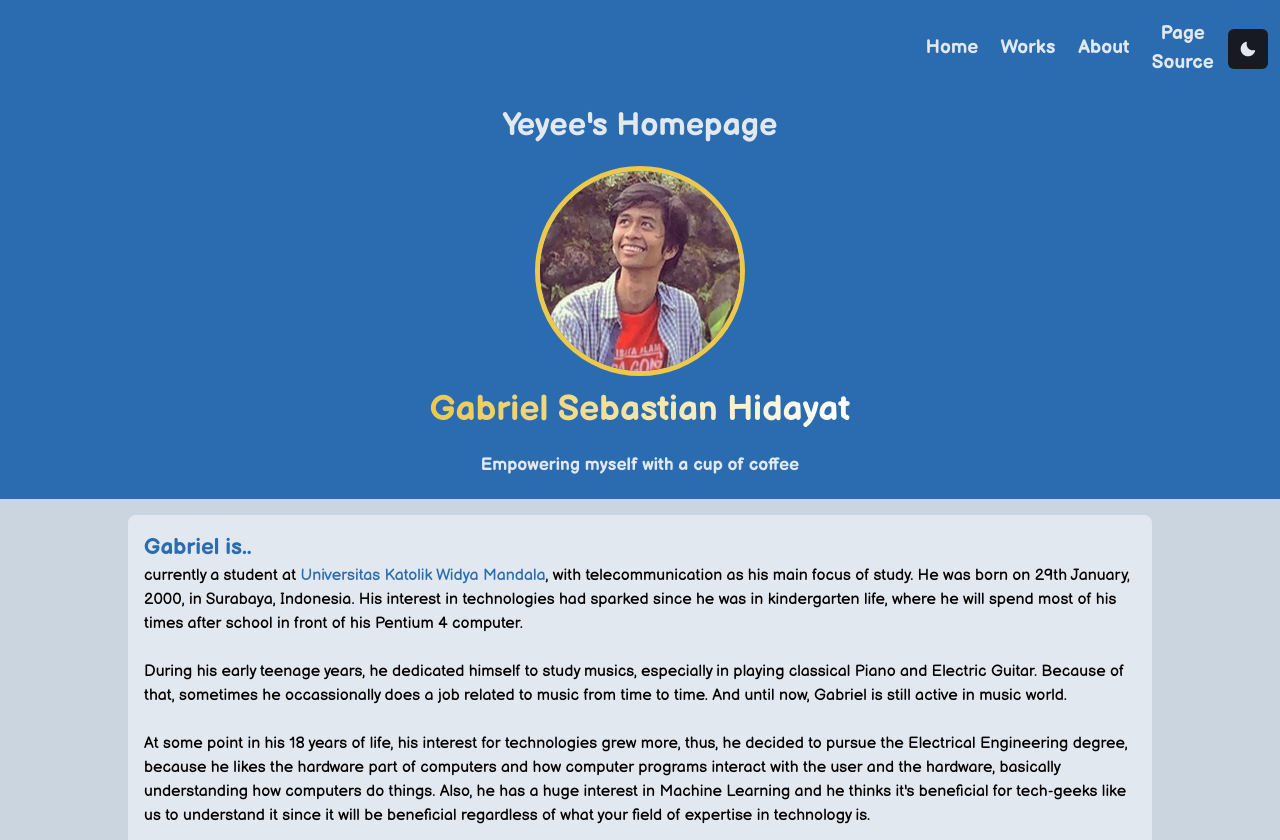
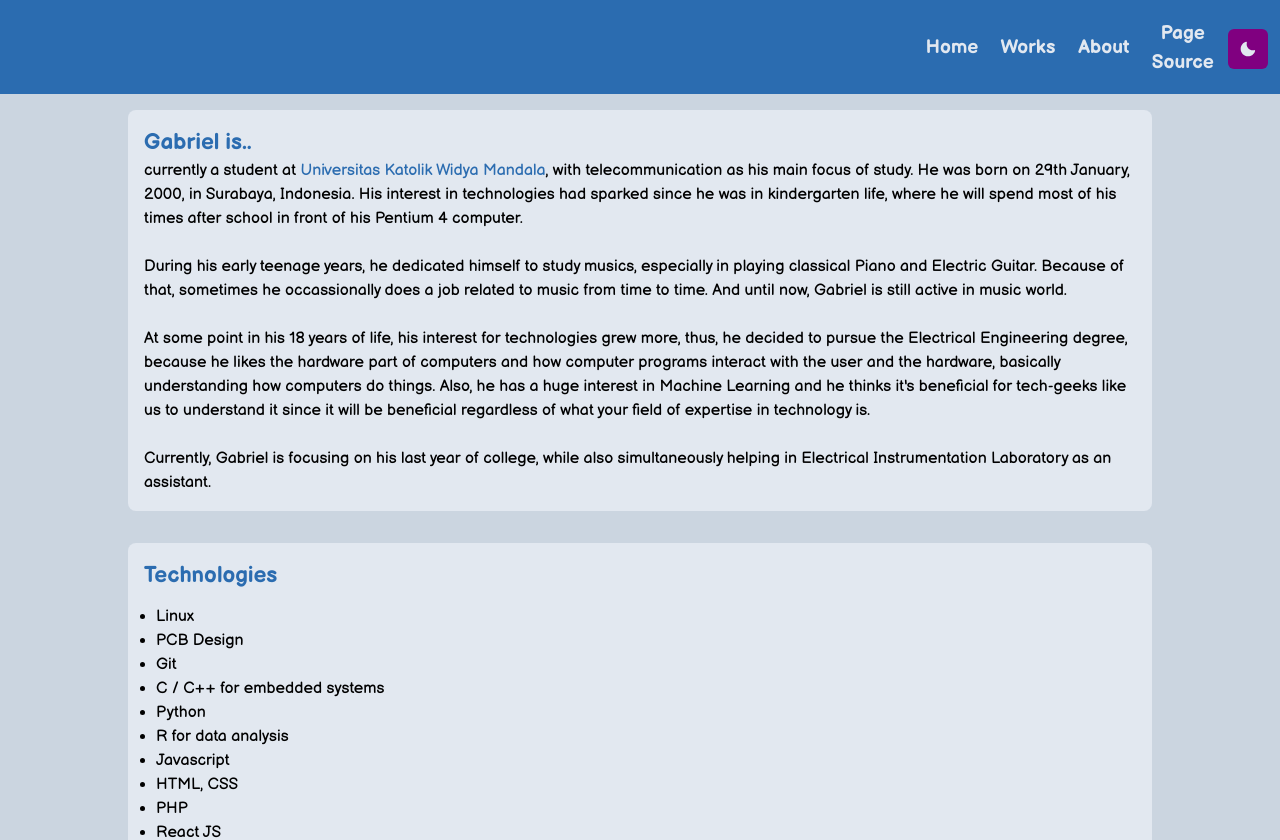
Before and after one commit to yeyee2901/my-website, a React (Create React App) app: page /about in a window 1280 px wide. Shown: the top 840 px of the page. Built offline with nearby package versions, Linux system fonts and the light colour scheme.

Commit message:
FINALIZING: theme toggle support

```diff
--- a/src/colors.jsx
+++ b/src/colors.jsx
@@ -16,8 +16,8 @@ const my_colors = {
     bg3: 'white',
     active: 'blue.500'
   },
-  yellow: "yellow.400",
-  purple: "purple"
+  yellow: 'yellow.400',
+  purple: 'purple'
 }
 
 export default my_colors
--- a/src/components/navbar.jsx
+++ b/src/components/navbar.jsx
@@ -23,10 +23,6 @@ import {
 const LinkItem = ({ children, href, ...props }) => {
   // Theming
   const { link_active_bg, link_active_fg, link_inactive_fg } = props
-
-  useEffect(() => {
-    console.log('navbars remounted')
-  }, [])
 
   const is_active = useLocation().pathname === href
   const bg = is_active ? link_active_bg : 'none'
@@ -55,8 +51,6 @@ const LinkItem = ({ children, href, ...props }) => {
 const Navbar = () => {
   const fg = useColorModeValue(MyColors.dark.fg, MyColors.dark.fg)
   const bg0 = useColorModeValue(MyColors.light.bg0, MyColors.dark.bg0)
-  const bg1 = useColorModeValue(MyColors.light.bg1, MyColors.dark.bg1)
-  const bg2 = useColorModeValue(MyColors.light.bg2, MyColors.dark.bg2)
 
   const link_active_bg = useColorModeValue(
     MyColors.yellow,
--- a/src/components/theme-toggle-btn.jsx
+++ b/src/components/theme-toggle-btn.jsx
@@ -1,12 +1,12 @@
-import { Box, Button, useColorModeValue, useColorMode } from '@chakra-ui/react'
+import { Button, useColorModeValue, useColorMode } from '@chakra-ui/react'
 import { SunIcon, MoonIcon } from '@chakra-ui/icons'
 import MyColors from '../colors'
 
 const ThemeToggleButton = ({ children, ...props }) => {
-  const { colorMode, toggleColorMode } = useColorMode()
+  const { toggleColorMode } = useColorMode()
 
   const icon = useColorModeValue(<MoonIcon />, <SunIcon />)
-  const bg = useColorModeValue(MyColors.dark.bg0, MyColors.yellow)
+  const bg = useColorModeValue(MyColors.purple, MyColors.yellow)
   const fg = useColorModeValue(MyColors.dark.fg, MyColors.light.fg)
 
   return (
@@ -18,10 +18,10 @@ const ThemeToggleButton = ({ children, ...props }) => {
       color={fg}
       onClick={toggleColorMode}
       {...props}
-    _hover={{
-      bg: MyColors.dark.bg2,
-      color: MyColors.yellow
-    }}
+      _hover={{
+        bg: MyColors.dark.bg2,
+        color: MyColors.yellow
+      }}
     >
       {icon}
     </Button>
--- a/src/layouts/main.jsx
+++ b/src/layouts/main.jsx
@@ -1,21 +1,21 @@
-import Header from '../components/header'
 import Footer from '../components/footer'
 import Navbar from '../components/navbar'
 import AnimatedSection from '../components/section'
 import MyColors from '../colors'
 import { Outlet } from 'react-router-dom'
-import { Box, useColorModeValue } from '@chakra-ui/react'
+import { Box, useColorMode, useColorModeValue } from '@chakra-ui/react'
 
 const Layout = () => {
+  const { colorMode } = useColorMode()
   const bg0 = useColorModeValue(MyColors.light.bg0, MyColors.dark.bg0)
   const bg1 = useColorModeValue(MyColors.light.bg1, MyColors.dark.bg1)
 
   return (
     <Box bg={bg0} h="100%" minH="100vh">
       <Navbar />
-      <Header />
 
       <AnimatedSection
+        key={colorMode}
         delay={0.4}
         bg={bg1}
         height="100%"
--- a/src/pages/home.jsx
+++ b/src/pages/home.jsx
@@ -1,3 +1,4 @@
+import Header from '../components/header'
 import { Link, Text, Image, Box, useColorModeValue } from '@chakra-ui/react'
 import MyColors from '../colors'
 import BoxSection from '../components/box_section'
@@ -10,6 +11,7 @@ const Home = () => {
 
   return (
     <>
+      <Header />
       <BoxSection>
         <Text color={heading_color} as="strong" fontSize="1.4em">
           Hello my name is Gabriel!
```
